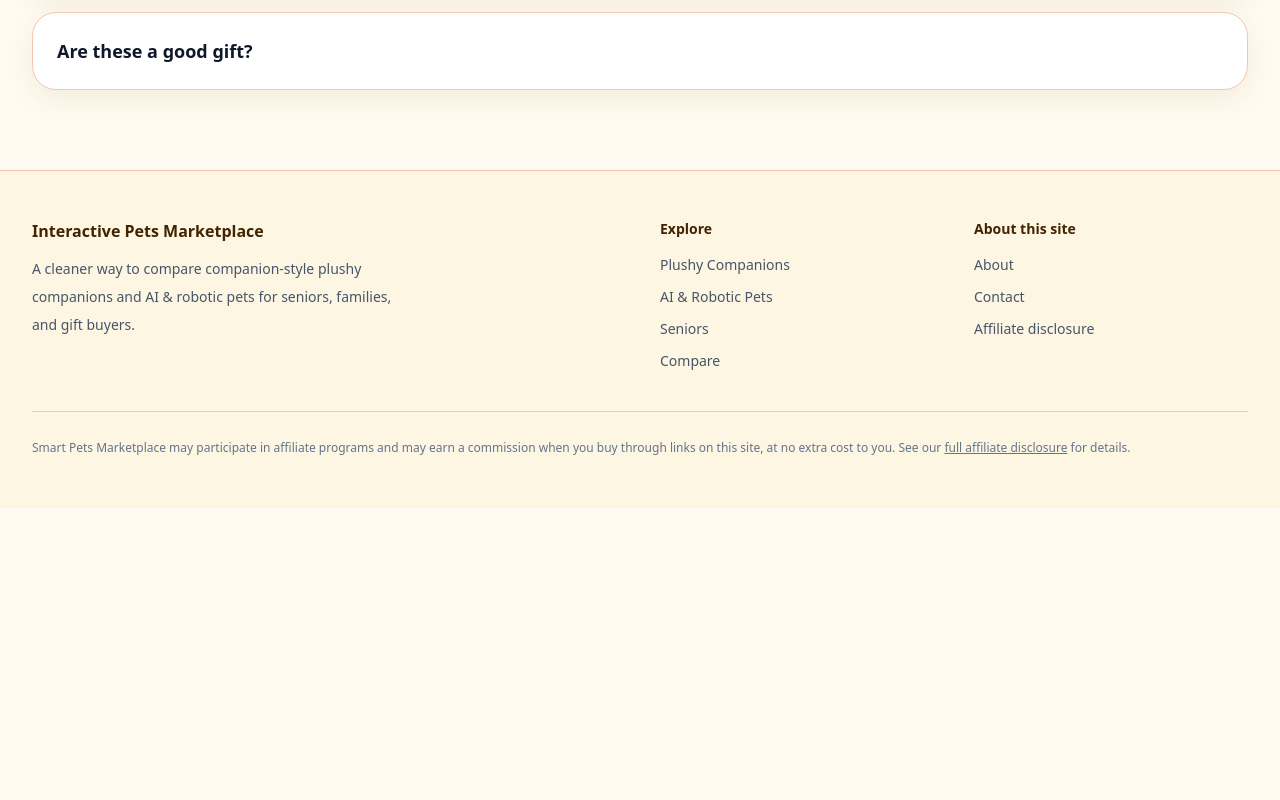
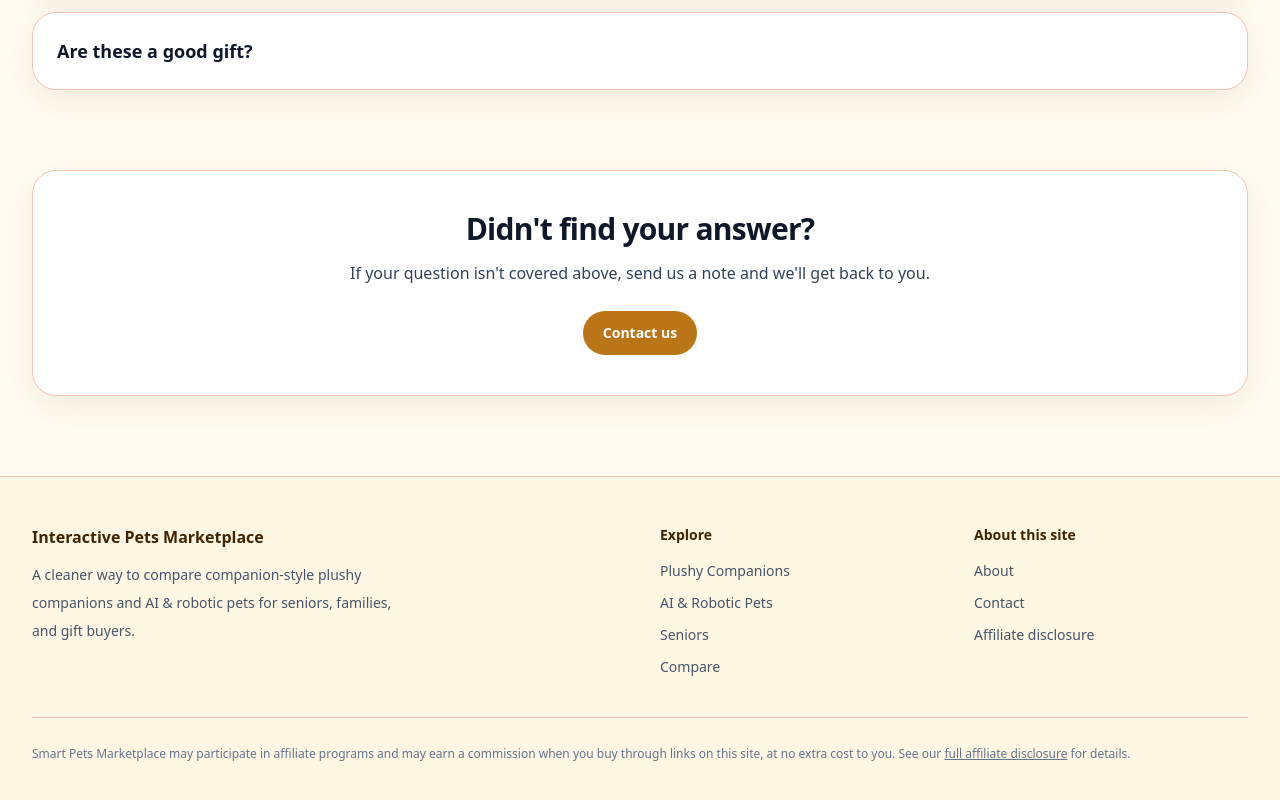
Before and after one commit to timsthomasson-cpu/Interactive-Pet-Marketplace, a Next.js app: page /questions in a window 1280 px wide. Shown: the part 3039-3839 px from the top of the page. Before the commit the page ends 3547 px from the top, so only its background shows below. Built offline with nearby package versions, Linux system fonts and the light colour scheme.

Commit message:
Warm golden redesign, product images, layout cleanup

```diff
--- a/app/questions/page.tsx
+++ b/app/questions/page.tsx
@@ -1,6 +1,32 @@
+import Link from "next/link";
 import { FAQSection } from "@/components/faq";
 import { InteractivePetsInfo } from "@/components/interactive-pets-info";
 import { PageShell } from "@/components/layout";
+
 export default function QuestionsPage() {
-  return <PageShell><InteractivePetsInfo /><FAQSection /></PageShell>;
+  return (
+    <PageShell>
+      <InteractivePetsInfo />
+      <FAQSection />
+      <section className="pb-16 sm:pb-20">
+        <div className="container-shell">
+          <div className="card p-6 sm:p-10 text-center">
+            <h2 className="text-2xl font-bold tracking-tight text-slate-900 sm:text-3xl">
+              Didn't find your answer?
+            </h2>
+            <p className="mt-3 text-base leading-7 text-slate-700">
+              If your question isn't covered above, send us a note and we'll
+              get back to you.
+            </p>
+            <Link
+              href="/contact"
+              className="btn-primary mt-6 inline-flex"
+            >
+              Contact us
+            </Link>
+          </div>
+        </div>
+      </section>
+    </PageShell>
+  );
 }
```
Also changed, not shown: 1 other file (tests, documents, lock files or other folders).
